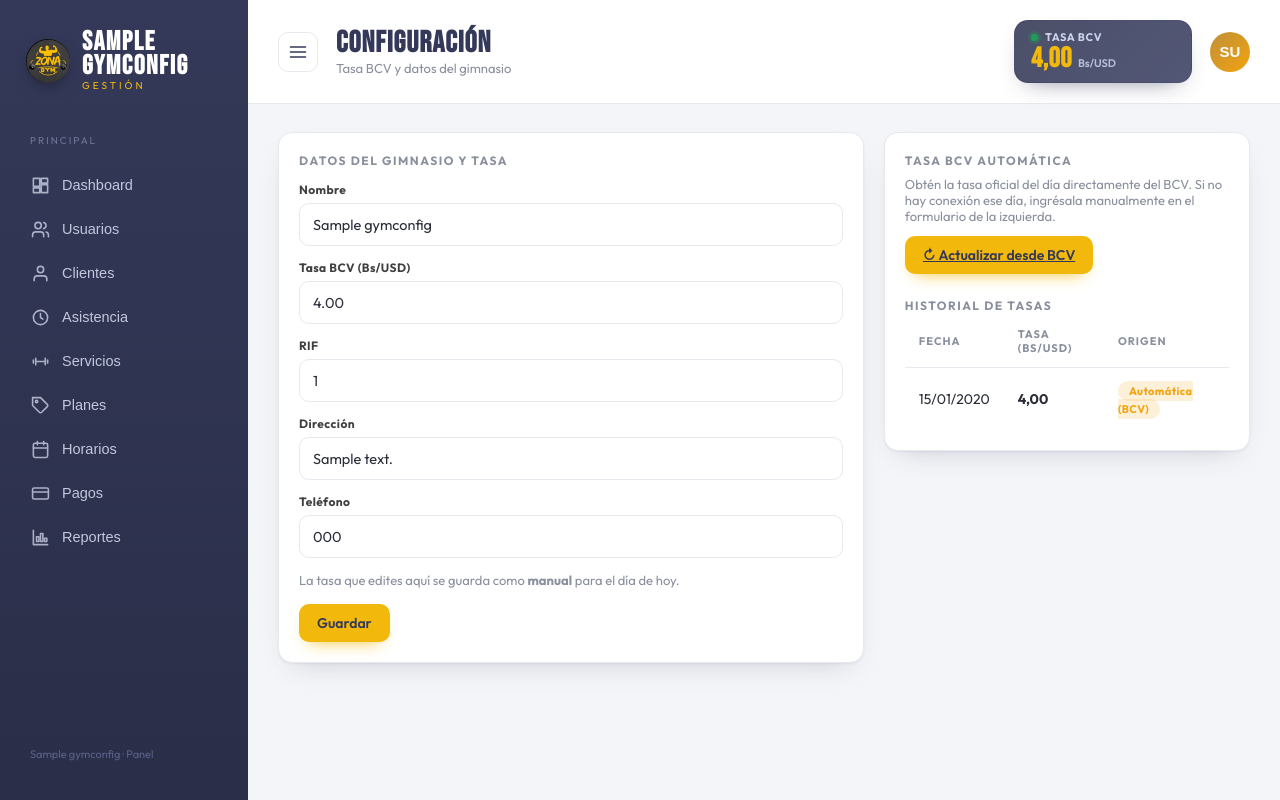
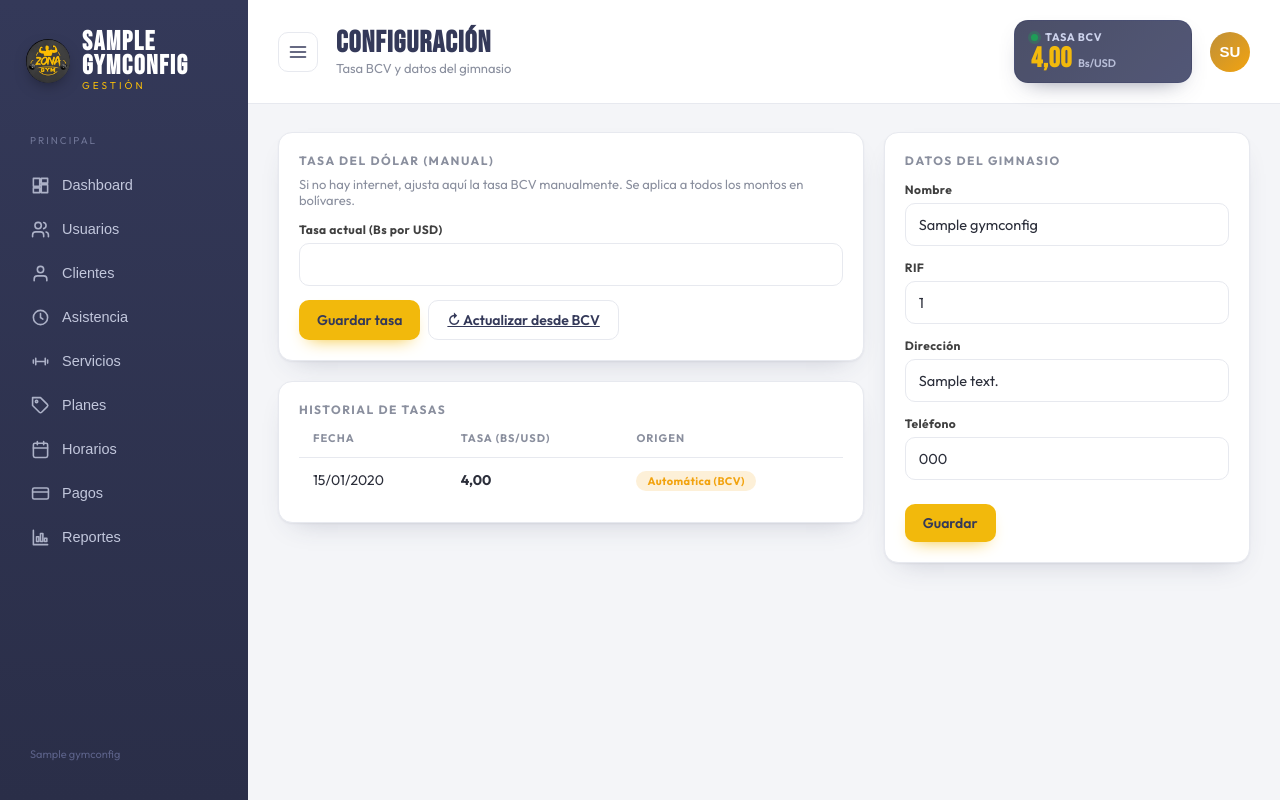
Before and after one commit to digitalgdb03/gym_system, a Django app: page /configuracion/ in a window 1280 px wide. Run offline with Django 5.2, Linux system fonts and the light colour scheme; a user stored in the database is signed in; tables that the repository leaves empty hold one stand-in row (values such as "Sample post"); some libraries are stand-ins or nearby versions; grey boxes are pictures that could not be loaded.

Commit message:
Ajustes en el modulo de configuracion

```diff
--- a/configuration/forms.py
+++ b/configuration/forms.py
@@ -2,7 +2,7 @@ from django import forms
 from .models import GymConfig
 
 
-class GymConfigForm(forms.ModelForm):
+class GymInfoForm(forms.ModelForm):
     class Meta:
         model = GymConfig
-        fields = ["name", "bcv_rate", "tax_id", "address", "phone"]
+        fields = ["name", "tax_id", "address", "phone"]
--- a/configuration/models.py
+++ b/configuration/models.py
@@ -1,35 +1,9 @@
-from decimal import Decimal
 from django.db import models
 from django.utils import timezone
 
 
-class GymConfig(models.Model):
-    name     = models.CharField("Nombre", max_length=120, default="Zona Gym")
-    bcv_rate = models.DecimalField("Tasa BCV (Bs/USD)", max_digits=10, decimal_places=2,
-                                   default=Decimal("40.00"))
-    tax_id   = models.CharField("RIF", max_length=20, blank=True)
-    address  = models.CharField("Dirección", max_length=200, blank=True)
-    phone    = models.CharField("Teléfono", max_length=40, blank=True)
-
-    class Meta:
-        verbose_name = "Configuración"
-        verbose_name_plural = "Configuración"
-
-    def __str__(self):
-        return self.name
-
-    def save(self, *args, **kwargs):
-        self.pk = 1                       # fila única (singleton)
-        super().save(*args, **kwargs)
-
-    @classmethod
-    def load(cls):
-        obj, _ = cls.objects.get_or_create(pk=1)
-        return obj
-
-
 class ExchangeRate(models.Model):
-    """Registro diario de la tasa BCV (una fila por fecha)."""
+    """Registro diario de la tasa BCV (una fila por fecha). Fuente única de la tasa."""
 
     class Source(models.TextChoices):
         AUTO   = "AUTO",   "Automática (BCV)"
@@ -48,3 +22,42 @@ class ExchangeRate(models.Model):
 
     def __str__(self):
         return f"{self.date} · {self.rate} Bs ({self.get_source_display()})"
+
+    @classmethod
+    def for_today(cls):
+        """La fila de hoy, o None si aún no existe."""
+        return cls.objects.filter(date=timezone.localdate()).first()
+
+    @classmethod
+    def current(cls):
+        """Tasa vigente: la de hoy si existe, si no la última guardada, si no None."""
+        obj = cls.for_today() or cls.objects.first()
+        return obj.rate if obj else None
+
+
+class GymConfig(models.Model):
+    name    = models.CharField("Nombre", max_length=120, default="Zona Gym")
+    tax_id  = models.CharField("RIF", max_length=20, blank=True)
+    address = models.CharField("Dirección", max_length=200, blank=True)
+    phone   = models.CharField("Teléfono", max_length=40, blank=True)
+
+    class Meta:
+        verbose_name = "Configuración"
+        verbose_name_plural = "Configuración"
+
+    def __str__(self):
+        return self.name
+
+    def save(self, *args, **kwargs):
+        self.pk = 1                       # fila única (singleton)
+        super().save(*args, **kwargs)
+
+    @classmethod
+    def load(cls):
+        obj, _ = cls.objects.get_or_create(pk=1)
+        return obj
+
+    @property
+    def bcv_rate(self):
+        """La tasa ya no se guarda aquí; se lee de ExchangeRate (tabla diaria)."""
+        return ExchangeRate.current()
--- a/configuration/templatetags/gym_extras.py
+++ b/configuration/templatetags/gym_extras.py
@@ -7,13 +7,16 @@ register = template.Library()
 
 @register.filter
 def bs(value):
-    """Convierte un monto USD a bolívares con la tasa BCV actual (formato es-VE)."""
+    """Convierte un monto USD a bolívares con la tasa BCV vigente (formato es-VE)."""
     try:
         usd = Decimal(str(value))
     except (InvalidOperation, TypeError):
         return value
-    total = usd * GymConfig.load().bcv_rate
-    s = f"{total:,.2f}"                                   # 1,234.50 (US)
+    rate = GymConfig.load().bcv_rate      # property -> ExchangeRate.current()
+    if not rate:
+        return "—"                        # aún no hay tasa registrada
+    total = usd * rate
+    s = f"{total:,.2f}"                                    # 1,234.50 (US)
     return s.replace(",", "X").replace(".", ",").replace("X", ".")  # 1.234,50
 
 
--- a/configuration/urls.py
+++ b/configuration/urls.py
@@ -4,6 +4,7 @@ from . import views
 app_name = "configuration"
 
 urlpatterns = [
-    path("", views.ConfigUpdateView.as_view(), name="edit"),
+    path("", views.edit, name="edit"),
+    path("tasa/guardar/", views.save_rate, name="save_rate"),
     path("tasa/actualizar/", views.refresh_bcv, name="refresh_bcv"),
 ]
--- a/configuration/views.py
+++ b/configuration/views.py
@@ -1,44 +1,67 @@
+from decimal import Decimal, InvalidOperation
+
 from django.contrib import messages
 from django.contrib.auth.decorators import login_required
-from django.contrib.auth.mixins import LoginRequiredMixin
-from django.contrib.messages.views import SuccessMessageMixin
-from django.shortcuts import redirect
-from django.urls import reverse_lazy
-from django.views.generic import UpdateView
+from django.shortcuts import redirect, render
+from django.utils import timezone
 
-from .forms import GymConfigForm
+from .forms import GymInfoForm
 from .models import ExchangeRate, GymConfig
 from .rates import set_manual_rate, update_today_rate
 
 
-class ConfigUpdateView(LoginRequiredMixin, SuccessMessageMixin, UpdateView):
-    form_class = GymConfigForm
-    template_name = "configuration/config.html"
-    success_url = reverse_lazy("configuration:edit")
-    success_message = "Configuración guardada."
+@login_required
+def edit(request):
+    """Página de Configuración: datos del gimnasio + tasa manual + historial."""
+    cfg = GymConfig.load()
+    if request.method == "POST":                      # guardar datos del gimnasio
+        form = GymInfoForm(request.POST, instance=cfg)
+        if form.is_valid():
+            form.save()
+            messages.success(request, "Datos del gimnasio guardados.")
+            return redirect("configuration:edit")
+    else:
+        form = GymInfoForm(instance=cfg)
 
-    def get_object(self, queryset=None):
-        return GymConfig.load()
+    last = ExchangeRate.objects.first()
+    ctx = {
+        "form": form,
+        "today_rate": ExchangeRate.for_today(),
+        "suggested_rate": last.rate if last else "",
+        "rates": ExchangeRate.objects.all()[:12],
+    }
+    return render(request, "configuration/config.html", ctx)
 
-    def form_valid(self, form):
-        response = super().form_valid(form)
-        # Si editaron la tasa a mano, la registramos como MANUAL para hoy.
-        if "bcv_rate" in form.changed_data:
-            set_manual_rate(self.object.bcv_rate)
-        return response
 
-    def get_context_data(self, **kwargs):
-        ctx = super().get_context_data(**kwargs)
-        ctx["rates"] = ExchangeRate.objects.all()[:12]
-        return ctx
+@login_required
+def save_rate(request):
+    """Guarda la tasa de HOY a mano. Bloquea si ya existe una para hoy."""
+    if ExchangeRate.for_today():
+        messages.warning(request, "Ya hay una tasa registrada para hoy.")
+        return redirect("configuration:edit")
+    if request.method == "POST":
+        raw = request.POST.get("rate", "").replace(",", ".").strip()
+        try:
+            rate = Decimal(raw)
+            if rate <= 0:
+                raise InvalidOperation
+        except (InvalidOperation, TypeError):
+            messages.error(request, "Ingresa una tasa válida.")
+            return redirect("configuration:edit")
+        set_manual_rate(rate)
+        messages.success(request, f"Tasa guardada: {rate} Bs/USD.")
+    return redirect("configuration:edit")
 
 
 @login_required
 def refresh_bcv(request):
-    """Fuerza la consulta a la API del BCV y actualiza la tasa de hoy."""
+    """Consulta la API del BCV. Bloquea si ya existe una tasa para hoy."""
+    if ExchangeRate.for_today():
+        messages.warning(request, "Ya hay una tasa registrada para hoy.")
+        return redirect("configuration:edit")
     obj = update_today_rate(force=True)
-    if obj and obj.source == ExchangeRate.Source.AUTO:
+    if obj:
         messages.success(request, f"Tasa BCV actualizada: {obj.rate} Bs/USD.")
     else:
-        messages.warning(request, "No se pudo conectar con el BCV. Ingresa la tasa manualmente abajo.")
+        messages.warning(request, "No se pudo conectar con el BCV. Ingresa la tasa manualmente.")
     return redirect("configuration:edit")
--- a/templates/base.html
+++ b/templates/base.html
@@ -83,7 +83,7 @@
 
       </nav>
       {% endwith %}
-      <div class="footer">{{ gym.name|default:"Zona Gym" }} · Panel</div>
+      <div class="footer">{{ gym.name|default:"Zona Gym" }}</div>
     </aside>
 
     <main class="main">
--- a/templates/configuration/config.html
+++ b/templates/configuration/config.html
@@ -5,23 +5,37 @@
 {% block content %}
 
 <div class="grid cols-2" style="align-items:start">
-  <form method="post" class="card" style="margin:0">
-    {% csrf_token %}
-    <h3>Datos del gimnasio y tasa</h3>
-    {% for field in form %}
-      <div class="field"><label>{{ field.label }}</label>{% render_field field class="input" %}
-        {% for e in field.errors %}<div class="msg error">{{ e }}</div>{% endfor %}</div>
-    {% endfor %}
-    <div class="section-note" style="margin:10px 0">La tasa que edites aquí se guarda como <b>manual</b> para el día de hoy.</div>
-    <button type="submit" class="btn btn-primary" style="margin-top:6px">Guardar</button>
+
+  <!-- Columna izquierda: tasa del dólar + historial -->
+  <div>
+    <div class="card" style="margin:0">
+      <h3>Tasa del dólar (manual)</h3>
+      <p class="section-note" style="margin-bottom:14px">Si no hay internet, ajusta aquí la tasa BCV manualmente. Se aplica a todos los montos en bolívares.</p>
+
+      {% if today_rate %}
+        <div class="field">
+          <label>Tasa actual (Bs por USD)</label>
+          <input class="input" type="number" value="{{ today_rate.rate }}" disabled>
+        </div>
+        <div class="msg" style="background:#eef1fb;color:#33406b;border-radius:9px;padding:10px 12px;margin-top:4px">
+          Ya hay una tasa registrada para hoy ({{ today_rate.get_source_display }}). No se puede modificar ni actualizar hasta mañana.
+        </div>
+      {% else %}
+        <form method="post" action="{% url 'configuration:save_rate' %}">{% csrf_token %}
+          <div class="field">
+            <label>Tasa actual (Bs por USD)</label>
+            <input class="input" type="number" step="0.01" min="0" name="rate" value="{{ suggested_rate }}" required>
+          </div>
+          <div style="display:flex;gap:8px;margin-top:6px;flex-wrap:wrap">
+            <button type="submit" class="btn btn-primary">Guardar tasa</button>
+            <a class="btn btn-ghost" href="{% url 'configuration:refresh_bcv' %}">↻ Actualizar desde BCV</a>
+          </div>
         </form>
+      {% endif %}
+    </div>
 
-  <div class="card" style="margin:0">
-    <h3>Tasa BCV automática</h3>
-    <p class="section-note" style="margin-bottom:12px">Obtén la tasa oficial del día directamente del BCV. Si no hay conexión ese día, ingrésala manualmente en el formulario de la izquierda.</p>
-    <a class="btn btn-primary" href="{% url 'configuration:refresh_bcv' %}">↻ Actualizar desde BCV</a>
-
-    <h3 style="margin-top:24px">Historial de tasas</h3>
+    <div class="card" style="margin-top:20px">
+      <h3>Historial de tasas</h3>
       <div class="table-wrap"><table>
         <thead><tr><th>Fecha</th><th>Tasa (Bs/USD)</th><th>Origen</th></tr></thead>
         <tbody>
@@ -36,4 +50,17 @@
       </table></div>
     </div>
   </div>
+
+  <!-- Columna derecha: datos del gimnasio -->
+  <form method="post" class="card" style="margin:0">
+    {% csrf_token %}
+    <h3>Datos del gimnasio</h3>
+    {% for field in form %}
+      <div class="field"><label>{{ field.label }}</label>{% render_field field class="input" %}
+        {% for e in field.errors %}<div class="msg error">{{ e }}</div>{% endfor %}</div>
+    {% endfor %}
+    <button type="submit" class="btn btn-primary" style="margin-top:10px">Guardar</button>
+  </form>
+
+</div>
 {% endblock %}
```
Also changed, not shown: configuration/admin.py (+6 -1 lines), configuration/rates.py (+9 -25 lines), configuration/migrations/0003_remove_gymconfig_bcv_rate.py (added). Lines whose indentation alone changed are shown as unchanged.
